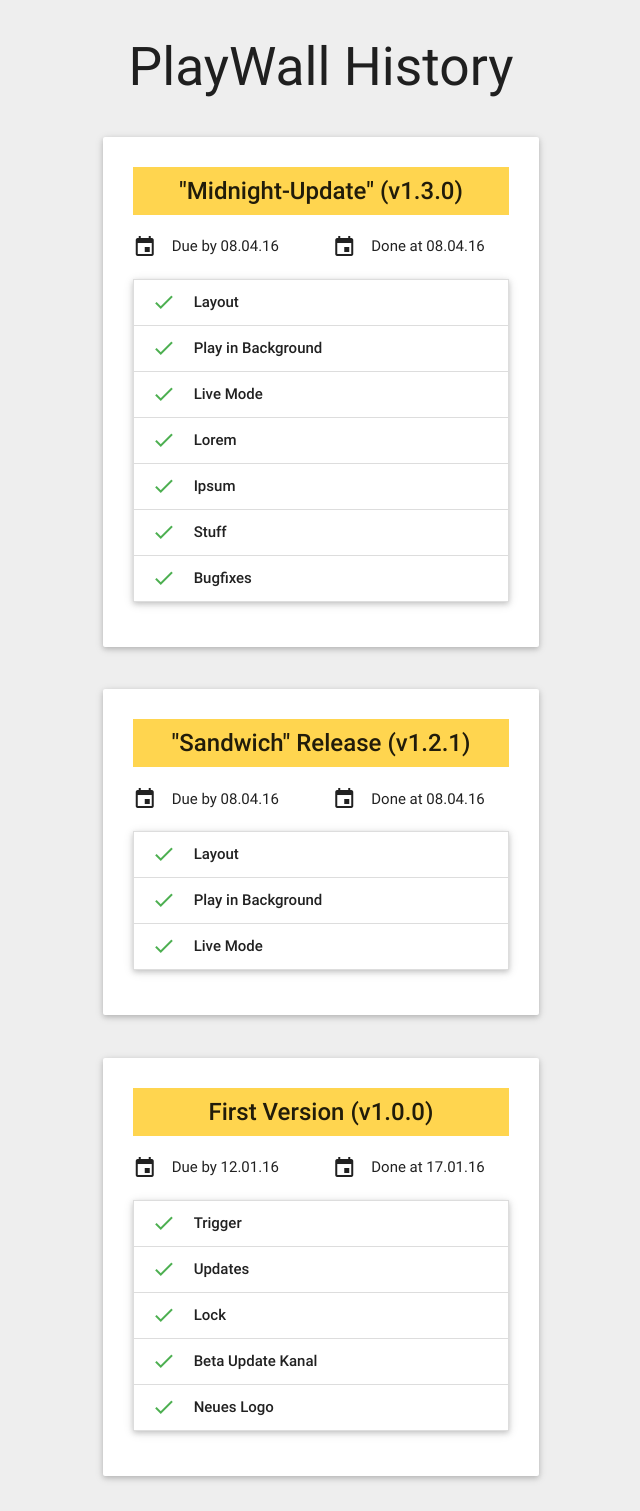
After one commit to deadlocker8/roadmap, a PHP site: page /history.php in a window 1280 px wide. The commit adds this page. Shown: the whole page, without its empty margins (319-959 px from the left). Run offline with PHP 8.4, Linux system fonts and the light colour scheme.

Commit message:
added site for history (overview over past releases)

```diff
--- /dev/null
+++ b/history.php
@@ -0,0 +1,151 @@
+<!DOCTYPE html>
+<html xmlns="http://www.w3.org/1999/html">
+	<head>
+		<meta charset="UTF-8"/>
+		<title>Roadmap</title>
+		<!--Import Google Icon Font-->
+		<link href="http://fonts.googleapis.com/icon?family=Material+Icons" rel="stylesheet">
+		<!--Import materialize.css-->
+		<link type="text/css" rel="stylesheet" href="materialize/css/materialize.min.css"  media="screen,projection"/>
+		<link type="text/css" rel="stylesheet" href="css/style.css"/>
+
+		<!--Import jQuery before materialize.js-->
+		<script type="text/javascript" src="js/jquery-2.2.4.min.js"></script>
+		<script type="text/javascript" src="materialize/js/materialize.min.js"></script>
+		<script type="text/javascript" src="js/main.js"></script>
+
+		<!--Let browser know website is optimized for mobile-->
+		<meta name="viewport" content="width=device-width, initial-scale=1.0"/>
+	</head>
+
+	<body class="grey lighten-3">
+		<div id="main">
+			<div class="container">
+				<h2 class="center-align" id="headline">PlayWall History</h2>
+				<div class="row">
+					<div class="col s12 m6 offset-m3">
+						<div class="card padding white">
+							<div class="card-content">
+								<div class="amber lighten-2 center-align margin-bottom">
+									<span class="card-title bold">"Midnight-Update" (v1.3.0)</span>
+								</div>
+								<div class="row">
+									<div class="col s6 valign-wrapper">
+										<i class="material-icons valign">event</i><span class="valign margin-left">Due by 08.04.16</span>
+									</div>
+									<div class="col s6 valign-wrapper">
+										<i class="material-icons valign">event</i><span class="valign margin-left">Done at 08.04.16</span>
+									</div>
+								</div>
+								<ul class="collapsible white" data-collapsible="accordion">
+									<li>
+										<div class="collapsible-header bold"><i class="material-icons green-text">check</i>Layout</div>
+										<div class="collapsible-body"><p>In dieser Version, besteht die Möglichkeit zwischen einem neuen Layout und dem alten Layout für die Kacheln zu wählen.</p></div>
+									</li>
+									<li>
+										<div class="collapsible-header bold"><i class="material-icons green-text">check</i>Play in Background</div>
+										<div class="collapsible-body"><p>PlayWall ermöglicht es nun Audio und andere Medien im Hintergrund wiederzugeben, während eine andere Seite offen ist.</p></div>
+									</li>
+									<li>
+										<div class="collapsible-header bold"><i class="material-icons green-text">check</i>Live Mode</div>
+										<div class="collapsible-body"><p>Mit dem neuen Livemode ist ein noch einfach die Kontrolle während Veranstaltungen zu behalten.</p></div>
+									</li>
+									<li>
+										<div class="collapsible-header bold"><i class="material-icons green-text">check</i>Lorem</div>
+										<div class="collapsible-body"><p>In dieser Version, besteht die Möglichkeit zwischen einem neuen Layout und dem alten Layout für die Kacheln zu wählen.</p></div>
+									</li>
+									<li>
+										<div class="collapsible-header bold"><i class="material-icons green-text">check</i>Ipsum</div>
+										<div class="collapsible-body"><p>PlayWall ermöglicht es nun Audio und andere Medien im Hintergrund wiederzugeben, während eine andere Seite offen ist.</p></div>
+									</li>
+									<li>
+										<div class="collapsible-header bold"><i class="material-icons green-text">check</i>Stuff</div>
+										<div class="collapsible-body"><p>Mit dem neuen Livemode ist ein noch einfach die Kontrolle während Veranstaltungen zu behalten.</p></div>
+									</li>
+									<li>
+										<div class="collapsible-header bold"><i class="material-icons green-text">check</i>Bugfixes</div>
+										<div class="collapsible-body"><p>Mit dem neuen Livemode ist ein noch einfach die Kontrolle während Veranstaltungen zu behalten.</p></div>
+									</li>
+								</ul>
+							</div>
+						</div>
+					</div>
+				</div>
+				<div class="row">
+					<div class="col s12 m6 offset-m3">
+						<div class="card padding white">
+							<div class="card-content">
+								<div class="amber lighten-2 center-align margin-bottom">
+									<span class="card-title bold">"Sandwich" Release (v1.2.1)</span>
+								</div>
+								<div class="row">
+									<div class="col s6 valign-wrapper">
+										<i class="material-icons valign">event</i><span class="valign margin-left">Due by 08.04.16</span>
+									</div>
+									<div class="col s6 valign-wrapper">
+										<i class="material-icons valign">event</i><span class="valign margin-left">Done at 08.04.16</span>
+									</div>
+								</div>
+								<ul class="collapsible white" data-collapsible="accordion">
+									<li>
+										<div class="collapsible-header bold"><i class="material-icons green-text">check</i>Layout</div>
+										<div class="collapsible-body"><p>In dieser Version, besteht die Möglichkeit zwischen einem neuen Layout und dem alten Layout für die Kacheln zu wählen.</p></div>
+									</li>
+									<li>
+										<div class="collapsible-header bold"><i class="material-icons green-text">check</i>Play in Background</div>
+										<div class="collapsible-body"><p>PlayWall ermöglicht es nun Audio und andere Medien im Hintergrund wiederzugeben, während eine andere Seite offen ist.</p></div>
+									</li>
+									<li>
+										<div class="collapsible-header bold"><i class="material-icons green-text">check</i>Live Mode</div>
+										<div class="collapsible-body"><p>Mit dem neuen Livemode ist ein noch einfach die Kontrolle während Veranstaltungen zu behalten.</p></div>
+									</li>
+								</ul>
+							</div>
+						</div>
+					</div>
+				</div>
+				<div class="row">
+					<div class="col s12 m6 offset-m3">
+						<div class="card padding white">
+							<div class="card-content">
+								<div class="amber lighten-2 center-align margin-bottom">
+									<span class="card-title bold">First Version (v1.0.0)</span>
+								</div>
+								<div class="row">
+									<div class="col s6 valign-wrapper">
+										<i class="material-icons valign">event</i><span class="valign margin-left">Due by  12.01.16</span>
+									</div>
+									<div class="col s6 valign-wrapper">
+										<i class="material-icons valign">event</i><span class="valign margin-left">Done at 17.01.16</span>
+									</div>
+								</div>
+								<ul class="collapsible white" data-collapsible="accordion">
+									<li>
+										<div class="collapsible-header bold"><i class="material-icons green-text">check</i>Trigger</div>
+										<div class="collapsible-body"><p>PlayWall bietet nur die Möglichkeit Kacheln und anderen Einstellungen eventbasiert zu steuern. </p></div>
+									</li>
+									<li>
+										<div class="collapsible-header bold"><i class="material-icons green-text">check</i>Updates</div>
+										<div class="collapsible-body"><p>Noch nie war es so einfach Updates zu erhalten. Mit dem neuen Updater können Plugins und das Programm im handumdrehen aktualisiert werden. </p></div>
+									</li>
+									<li>
+										<div class="collapsible-header bold"><i class="material-icons green-text">check</i>Lock</div>
+										<div class="collapsible-body"><p>Sichere deine Einstellungen ganz einfach mit nur einem Klick.</p></div>
+									</li>
+									<li>
+										<div class="collapsible-header bold"><i class="material-icons green-text">check</i>Beta Update Kanal</div>
+										<div class="collapsible-body"><p>Es ist jetzt möglich, direkt Beta Versionen zu installieren und zu aktualisieren.</p></div>
+									</li>
+									<li>
+										<div class="collapsible-header bold"><i class="material-icons green-text">check</i>Neues Logo</div>
+										<div class="collapsible-body"><p>Das Programm hat ein neues Logo erhalten.</p></div>
+									</li>
+								</ul>
+							</div>
+						</div>
+					</div>
+				</div>
+			</div>
+		</div>
+	</body>
+</html>
--- a/index.php
+++ b/index.php
@@ -36,7 +36,7 @@
 								</div>
 								<div class="row">
 									<div class="col s6 valign-wrapper">
-										<i class="material-icons valign">insert_invitation</i><span class="valign margin-left">Due by 25.06.16</span>
+										<i class="material-icons valign">event</i><span class="valign margin-left">Due by 25.06.16</span>
 									</div>
 									<div class="col s6 valign-wrapper">
 										<i class="material-icons valign">settings</i><span class="valign margin-left">66% Done</span>
@@ -72,7 +72,7 @@
 								</div>
 								<div class="row">
 									<div class="col s6 valign-wrapper">
-										<i class="material-icons valign">insert_invitation</i><span class="valign margin-left">&lt;No Due Date&gt;</span>
+										<i class="material-icons valign">event</i><span class="valign margin-left">&lt;No Due Date&gt;</span>
 									</div>
 									<div class="col s6 valign-wrapper">
 										<i class="material-icons valign">settings</i><span class="valign margin-left">0% Done</span>
```
